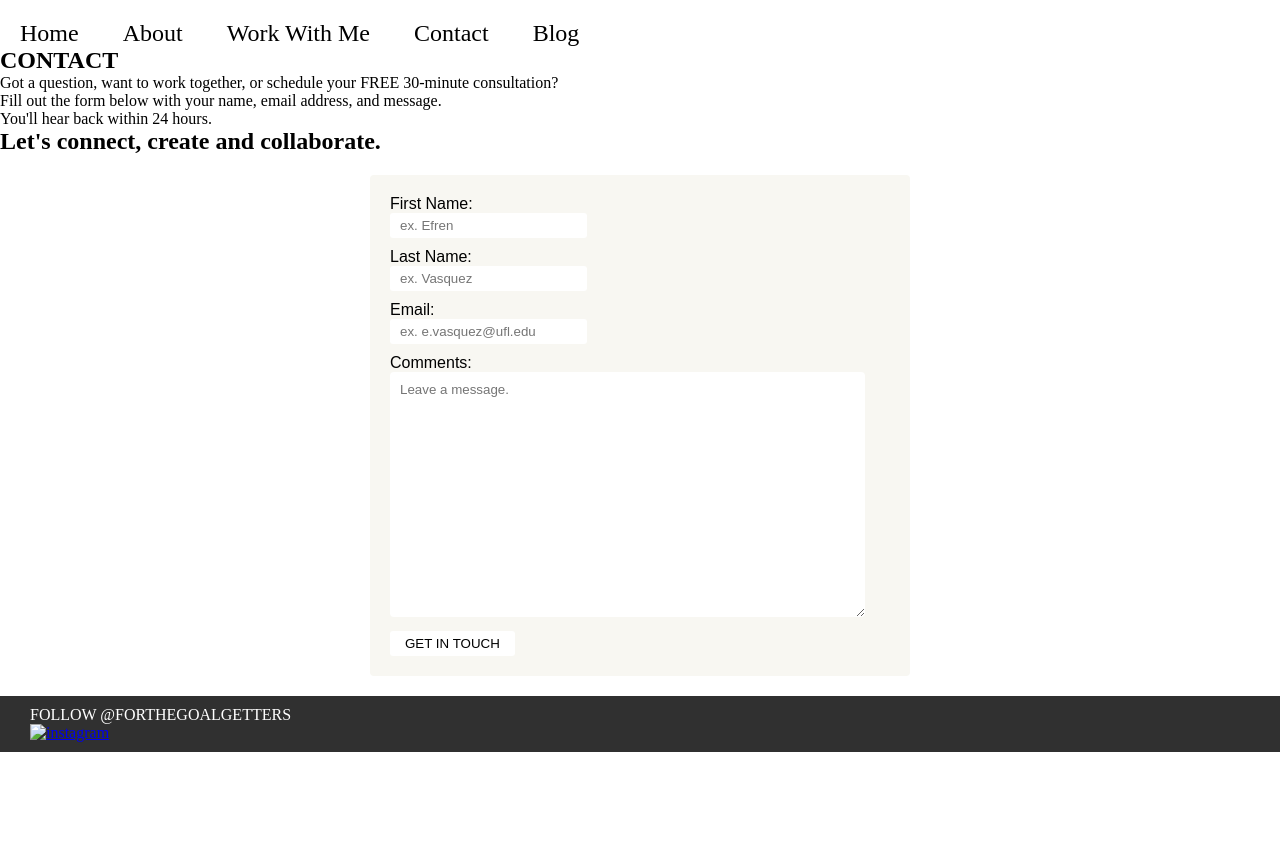
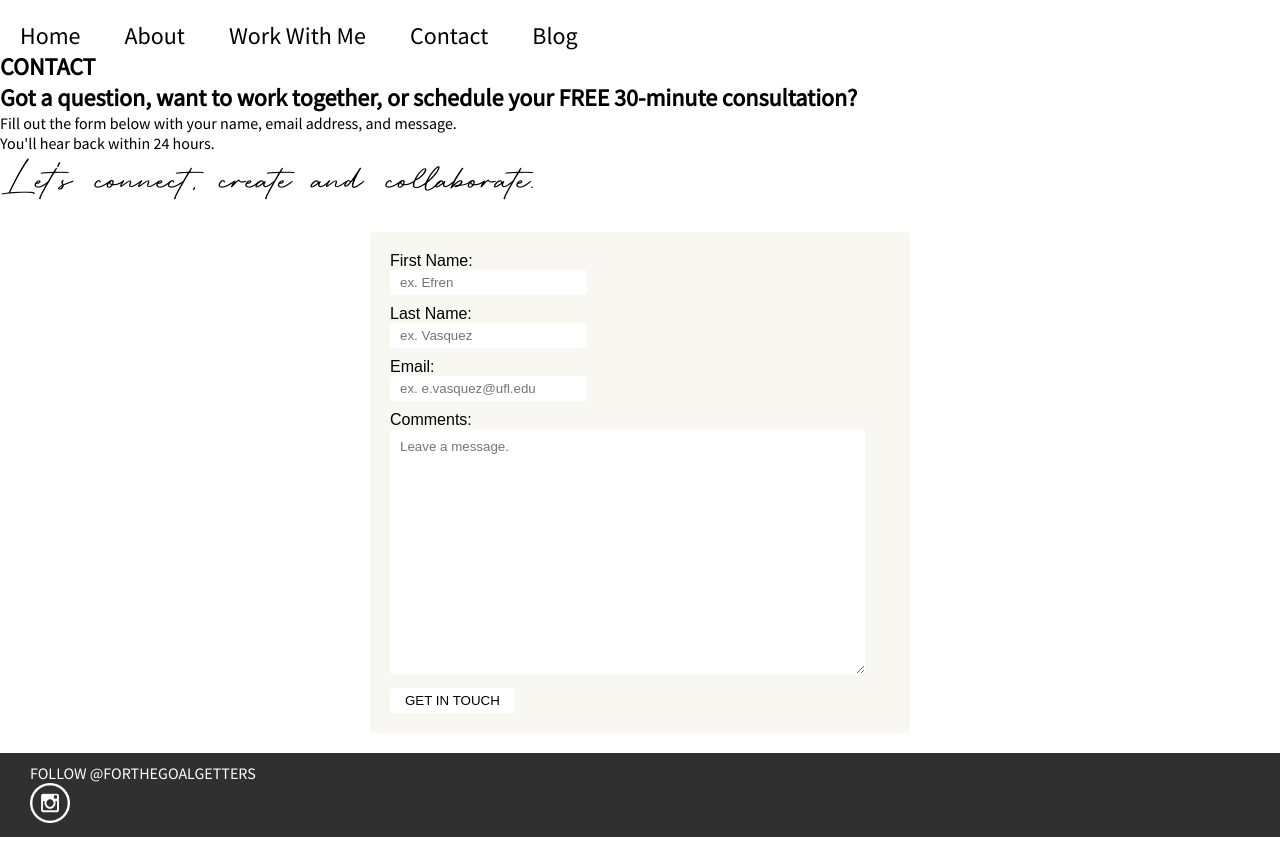
Before and after one commit to samanthacasiano/p3-casiano-samantha, a plain HTML site: page contact.html in a window 1280 px wide. Before the commit the page ends 800 px from the top, so only its background shows below. Drawn offline with Linux system fonts and the light colour scheme.

Commit message:
update header and paragraph fonts

```diff
--- a/contact.html
+++ b/contact.html
@@ -4,8 +4,12 @@
     <meta charset="utf-8">
     <title></title>
 
-        <!-- CSS -->
-        <link rel="stylesheet" href="css/styles.css" />
+    <!-- CSS -->
+    <link rel="stylesheet" href="css/styles.css" />
+
+    <!-- Google Fonts -->
+    <link rel="preconnect" href="https://fonts.gstatic.com">
+    <link href="https://fonts.googleapis.com/css2?family=Source+Sans+Pro&display=swap" rel="stylesheet">
 
   </head>
   <body>
@@ -24,14 +28,14 @@
       <section id="home" class="pseudo">
         <div class="hero-content">
           <h1>CONTACT</h1>
-          <p>Got a question, want to work together, or schedule your FREE 30-minute consultation?</p>
+          <h2>Got a question, want to work together, or schedule your FREE 30-minute consultation?</h2>
           <p>Fill out the form below with your name, email address, and message.</p>
           <p>You'll hear back within 24 hours.</p>
         </div>
       </section>
 
       <div class="container">
-        <h2>Let's connect, create and collaborate.</h2>
+        <h3>Let's connect, create and collaborate.</h3>
         <form class="contact-form" name="test_form" method="POST" action="form.php" onsubmit="return validateForm(this)">
           <div class="first-name input-section">
             <label for="firstname" class="label_input_wrap">First Name: </label>
--- a/css/styles.css
+++ b/css/styles.css
@@ -4,15 +4,28 @@
   border: 0;
 }
 
+/*=======================================
+
+Font Styling
+
+========================================*/
+
+@font-face{
+  font-family: "RetroSignature";
+  src: url('../fonts/RetroSignature.otf')
+}
+
 h1,
 h2,
-h3,
-h4 {
-  font-family: 'Perfetto';
+p,
+footer {
+  font-family: 'Source Sans Pro', sans-serif;
 }
 
-p {
-  font-family: 'Avenir Next'
+
+h3 {
+  font: 60px 'RetroSignature';
+  src: url('../fonts/RetroSignature.otf')
 }
 
 /*=======================================
@@ -32,6 +45,7 @@ header nav ul li {
 
 header nav a {
  color: black;
+ font-family: 'Source Sans Pro'; sans-serif;
  font-size: 24px;
  text-decoration: none;
  margin: 0 20px;
@@ -94,6 +108,9 @@ footer {
   text-align: left;
 }
 
+.footer-form {
+  text-align: right;
+}
 footer img {
   width: 40px;
 }
```
Also changed, not shown: about.html (+6 -2 lines), blog.html (+6 -2 lines), index.html (+13 -3 lines), work-with-me.html (+6 -2 lines), fonts/RetroSignature.otf (added), images/instagram.png (added).
